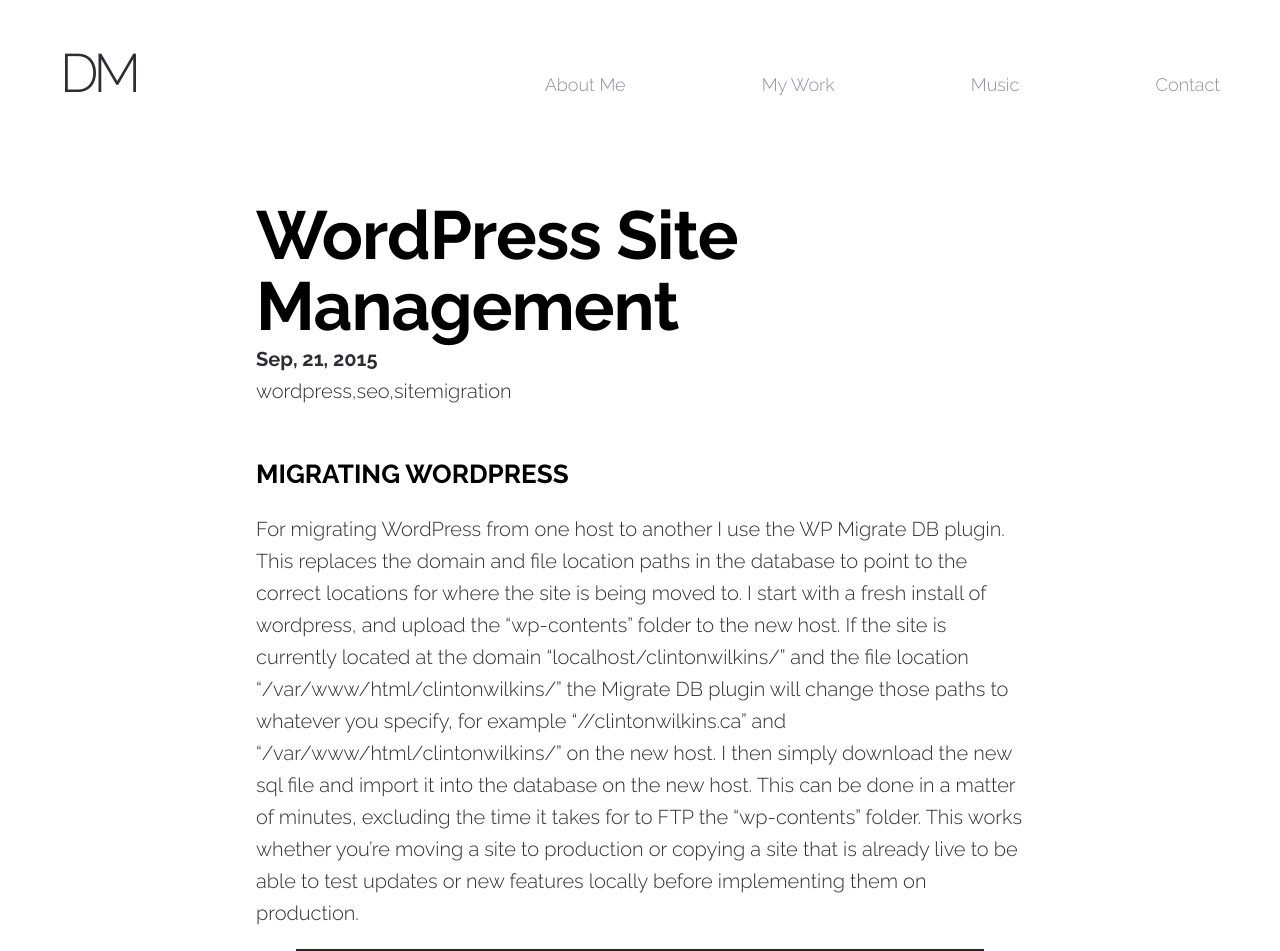
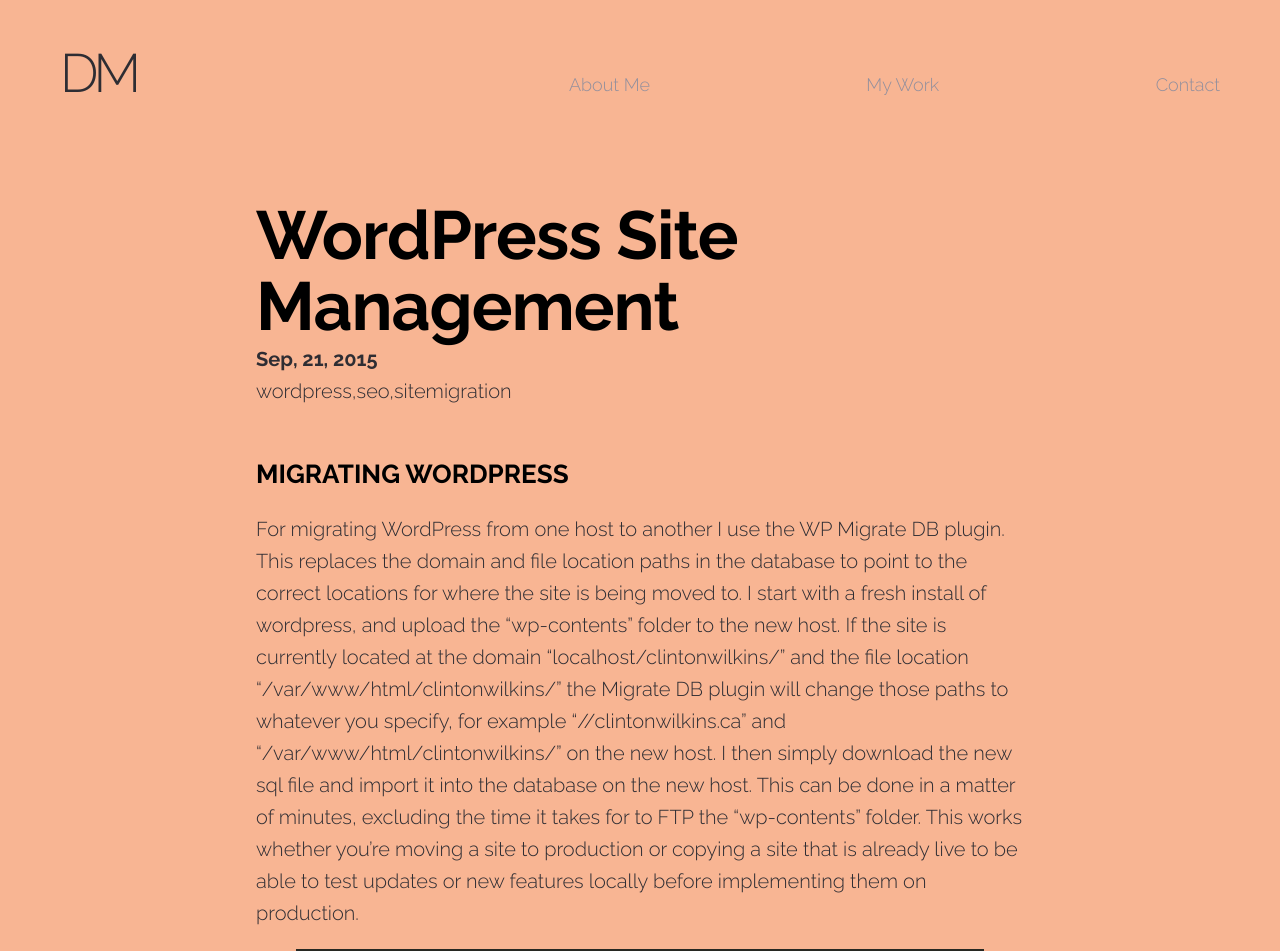
Before and after one commit to derekmorash/New-Portfolio, a Jekyll site: the page built from _posts/2015-09-21-wordpress-managment.md, in a window 1280 px wide. Shown: the top 951 px of the page. Built offline with Jekyll 4.4.1, drawn with Linux system fonts in a browser that asks for light colours; nearby versions of some CDN libraries; comment, search, counter and statistics services are not loaded.

Commit message:
Finished post page bg color changing on scroll

```diff
--- a/_data/settings.yml
+++ b/_data/settings.yml
@@ -10,7 +10,7 @@
 menu:
 - {name: About Me, url: '/#about'}
 - {name: My Work, url: '/archive'}
-- {name: Music, url: '/music'}
+# - {name: Music, url: '/music'}
 - {name: Contact, url: '#contact'}
 
 #-------------------------------
--- a/assets/css/1-base/_base.sass
+++ b/assets/css/1-base/_base.sass
@@ -93,6 +93,9 @@
   -webkit-font-smoothing: antialiased
   -webkit-text-size-adjust: 100%
 
+  //this is for the background color changing for the posts
+  +transition(background-color 300ms ease-in-out)
+
   @media screen and (max-width: $break-medium)
     nav
       background-color: $bg-color
--- a/assets/css/3-layouts/_header.sass
+++ b/assets/css/3-layouts/_header.sass
@@ -99,9 +99,9 @@
       height: 100%
       text-align: center
       z-index: 1000
-      // opacity: 0
+      opacity: 0
       display: flex
-      // pointer-events: none
+      pointer-events: none
       flex-direction: column
       justify-content: center
       align-items: center
--- a/assets/css/3-layouts/_posts.sass
+++ b/assets/css/3-layouts/_posts.sass
@@ -1,5 +1,5 @@
 body.posts
-  background-color: white
+  background-color: $bg-posts
 
   @media screen and (max-width: $break-medium)
     nav
--- a/assets/css/main.css
+++ b/assets/css/main.css
@@ -707,7 +707,9 @@
   font-family: Raleway, Helvetica, sans-serif;
   color: #2E2D33;
   -webkit-font-smoothing: antialiased;
-  -webkit-text-size-adjust: 100%; }
+  -webkit-text-size-adjust: 100%;
+  -webkit-transition: background-color 300ms ease-in-out;
+  transition: background-color 300ms ease-in-out; }
   @media screen and (max-width: 768px) {
     body nav {
       background-color: #f8e793; } }
@@ -897,10 +899,12 @@
         height: 100%;
         text-align: center;
         z-index: 1000;
+        opacity: 0;
         display: -webkit-box;
         display: -webkit-flex;
         display: -ms-flexbox;
         display: flex;
+        pointer-events: none;
         -webkit-box-orient: vertical;
         -webkit-box-direction: normal;
         -webkit-flex-direction: column;
@@ -1314,7 +1318,7 @@
         word-wrap: break-word; }
 
 body.posts {
-  background-color: white; }
+  background-color: #f8b593; }
   @media screen and (max-width: 768px) {
     body.posts nav {
       background-color: #f8b593; } }
--- a/assets/js/functions.js
+++ b/assets/js/functions.js
@@ -107,11 +107,17 @@
 function postBG(){
   //if user is on a post page
   if($('.post--article').length) {
+
+    //get the scroll position
     var wScroll = $(window).scrollTop();
-    console.log($('.post--article').offset().top);
 
-    if($('.post--article').offset().top === wScroll) {
-      console.log("we scrolled");
+    //if the window is between the article and the comments section
+    //change the background color to white
+    //otherwise change it to the regular bg color
+    if($('.post--article').offset().top/1.2 < wScroll && $('#disqus_thread').offset().top/1.1 > wScroll) {
+      $('body').css('background-color', '#f2f2f2');
+    } else {
+      $('body').css('background-color', '#f8b593');
     }
   }
 }
```
